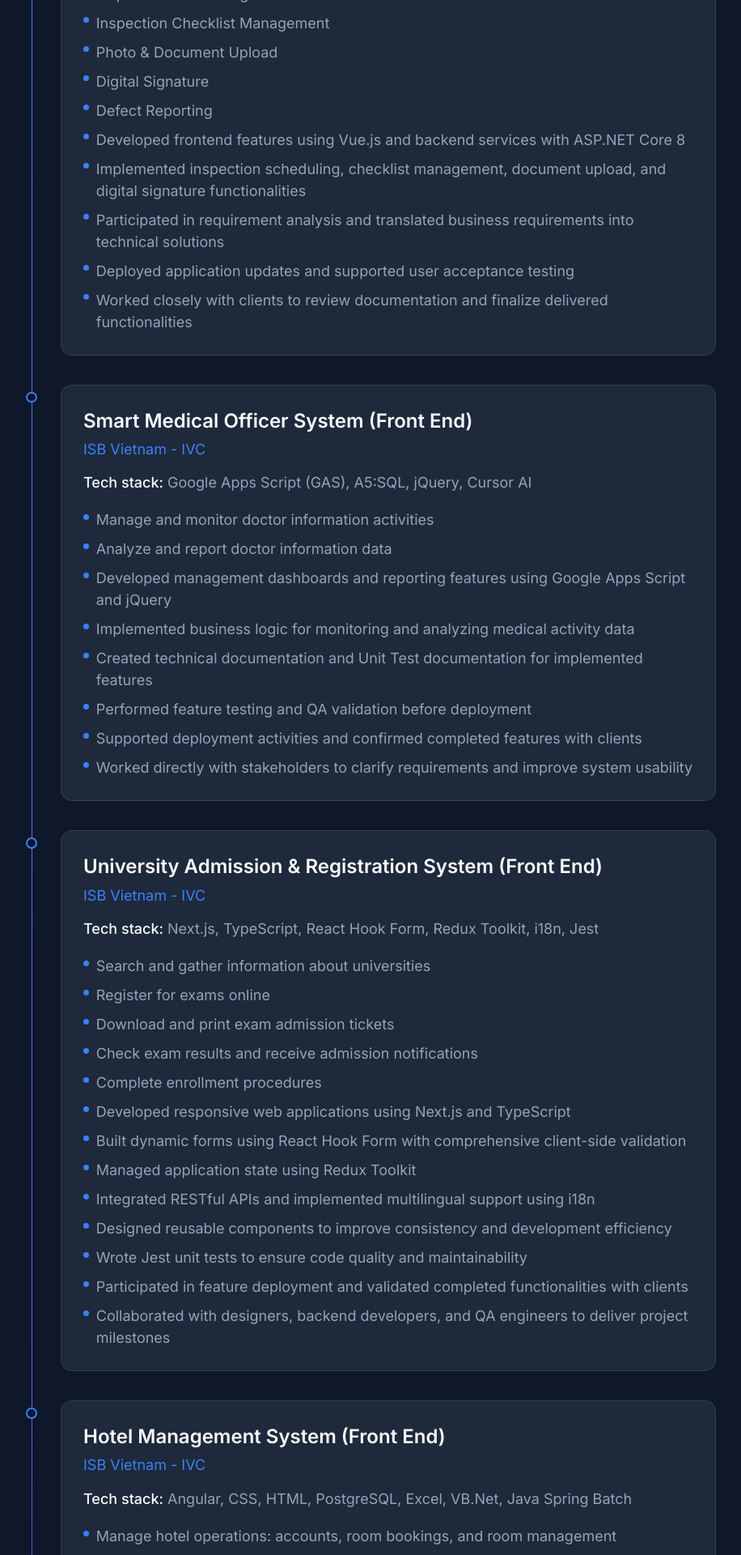
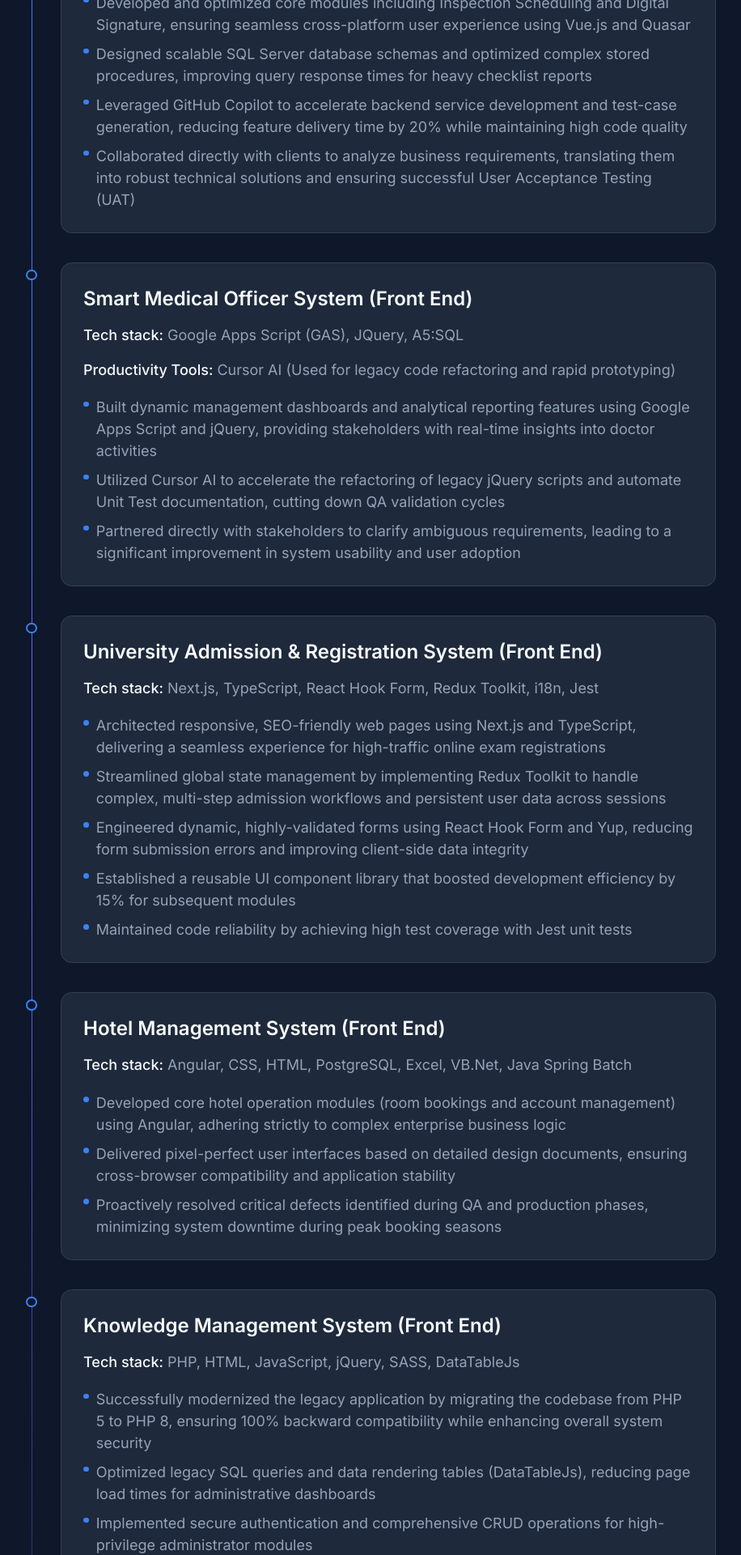
Before and after one commit to chanvinh/portfolio, a React (Vite) app: page / in a window 1280 px wide. Shown: the part 2680-4600 px from the top of the page at 81% size, without its empty margins (187-1103 px from the left). Built offline with nearby package versions, Linux system fonts and the light colour scheme.

Commit message:
Update portfolio

```diff
--- a/src/components/sections/experience-card.tsx
+++ b/src/components/sections/experience-card.tsx
@@ -5,18 +5,19 @@ interface ExperienceCardProps {
   entry: ExperienceEntry;
   translation: ExperienceTranslation;
   techStackLabel: string;
+  productivityLabel?: string;
 }
 
 export function ExperienceCard({
   entry,
   translation,
   techStackLabel,
+  productivityLabel,
 }: ExperienceCardProps) {
   return (
     <div className="rounded-xl border border-border bg-surface p-6 transition-colors duration-200 hover:border-primary/30">
       <div className="space-y-1">
         <h3 className="text-highlight font-semibold">{translation.role}</h3>
-        <p className="text-base text-primary">{entry.company}</p>
       </div>
 
       <div className="mt-3 space-y-2 text-base leading-relaxed">
@@ -25,6 +26,14 @@ export function ExperienceCard({
           {entry.techStack}
         </p>
       </div>
+
+      {entry.productivityTools && (<div className="mt-3 space-y-2 text-base leading-relaxed">
+        <p className="text-muted">
+          <span className="font-medium text-foreground">{productivityLabel}</span>{" "}
+          {entry.productivityTools}
+        </p>
+      </div>)}
+
 
       <ul className="mt-4 space-y-2">
         {translation.highlights.map((highlight) => (
--- a/src/components/sections/experience.tsx
+++ b/src/components/sections/experience.tsx
@@ -6,7 +6,7 @@ import { ExperienceCard } from "@/components/sections/experience-card";
 
 export function Experience() {
   const { t } = useLocale();
-  const { title, subtitle, techStackLabel,  items } =
+  const { title, subtitle, techStackLabel, productivityLabel, items } =
     t.experience;
 
   return (
@@ -36,6 +36,7 @@ export function Experience() {
                     entry={entry}
                     translation={translation}
                     techStackLabel={techStackLabel}
+                    productivityLabel={productivityLabel}
                   />
                 </article>
               </FadeIn>
--- a/src/data/experiences.ts
+++ b/src/data/experiences.ts
@@ -1,41 +1,39 @@
 export interface ExperienceEntry {
   id: string;
-  company: string;
   techStack: string;
+  productivityTools?: string;
 }
 
 export const experienceEntries: ExperienceEntry[] = [
   {
     id: "fis",
-    company: "ISB Vietnam - IVC",
     techStack:
-      "ASP.NET Core 8, VueJS, SQL Server, Quasar Build, Vitest, Postman, SCSS, Copilot",
+      "ASP.NET Core 8, VueJS, SQL Server, Quasar Build, Vitest, Postman, SCSS",
+    productivityTools:
+      "GitHub Copilot (Used for boilerplate code generation and Vitest unit testing scaffolding)",
   },
   {
     id: "smo",
-    company: "ISB Vietnam - IVC",
-    techStack: "Google Apps Script (GAS), A5:SQL, jQuery, Cursor AI",
+    techStack: "Google Apps Script (GAS), JQuery, A5:SQL",
+    productivityTools:
+      "Cursor AI (Used for legacy code refactoring and rapid prototyping)",
   },
   {
     id: "ucaro",
-    company: "ISB Vietnam - IVC",
     techStack:
       "Next.js, TypeScript, React Hook Form, Redux Toolkit, i18n, Jest",
   },
   {
     id: "nehop",
-    company: "ISB Vietnam - IVC",
     techStack:
       "Angular, CSS, HTML, PostgreSQL, Excel, VB.Net, Java Spring Batch",
   },
   {
     id: "kwn",
-    company: "ISB Vietnam - IVC",
     techStack: "PHP, HTML, JavaScript, jQuery, SASS, DataTableJs",
   },
   {
     id: "core-banking",
-    company: "ISB Vietnam - IVC",
     techStack:
       "TypeScript, Next.js, Redux Saga, Styled Components, i18n, Jest, React.js",
   },
--- a/src/locales/en.ts
+++ b/src/locales/en.ts
@@ -47,92 +47,58 @@ export const en: LocaleData = {
     title: "Experiences",
     subtitle: "Projects I've worked on at ISB Vietnam - IVC over 3.5+ years.",
     techStackLabel: "Tech stack:",
+    productivityLabel: "Productivity Tools:",
     items: {
       fis: {
         role: "Financial Information System (Full Stack)",
         highlights: [
-          "Inspection Scheduling",
-          "Inspection Checklist Management",
-          "Photo & Document Upload",
-          "Digital Signature",
-          "Defect Reporting",
-          "Developed frontend features using Vue.js and backend services with ASP.NET Core 8",
-          "Implemented inspection scheduling, checklist management, document upload, and digital signature functionalities",
-          "Participated in requirement analysis and translated business requirements into technical solutions",
-          "Deployed application updates and supported user acceptance testing",
-          "Worked closely with clients to review documentation and finalize delivered functionalities",
+          "Developed and optimized core modules including Inspection Scheduling and Digital Signature, ensuring seamless cross-platform user experience using Vue.js and Quasar",
+          "Designed scalable SQL Server database schemas and optimized complex stored procedures, improving query response times for heavy checklist reports",
+          "Leveraged GitHub Copilot to accelerate backend service development and test-case generation, reducing feature delivery time by 20% while maintaining high code quality",
+          "Collaborated directly with clients to analyze business requirements, translating them into robust technical solutions and ensuring successful User Acceptance Testing (UAT)",
         ],
       },
       smo: {
         role: "Smart Medical Officer System (Front End)",
         highlights: [
-          "Manage and monitor doctor information activities",
-          "Analyze and report doctor information data",
-          "Developed management dashboards and reporting features using Google Apps Script and jQuery",
-          "Implemented business logic for monitoring and analyzing medical activity data",
-          "Created technical documentation and Unit Test documentation for implemented features",
-          "Performed feature testing and QA validation before deployment",
-          "Supported deployment activities and confirmed completed features with clients",
-          "Worked directly with stakeholders to clarify requirements and improve system usability",
+          "Built dynamic management dashboards and analytical reporting features using Google Apps Script and jQuery, providing stakeholders with real-time insights into doctor activities",
+          "Utilized Cursor AI to accelerate the refactoring of legacy jQuery scripts and automate Unit Test documentation, cutting down QA validation cycles",
+          "Partnered directly with stakeholders to clarify ambiguous requirements, leading to a significant improvement in system usability and user adoption",
         ],
       },
       ucaro: {
         role: "University Admission & Registration System (Front End)",
         highlights: [
-          "Search and gather information about universities",
-          "Register for exams online",
-          "Download and print exam admission tickets",
-          "Check exam results and receive admission notifications",
-          "Complete enrollment procedures",
-          "Developed responsive web applications using Next.js and TypeScript",
-          "Built dynamic forms using React Hook Form with comprehensive client-side validation",
-          "Managed application state using Redux Toolkit",
-          "Integrated RESTful APIs and implemented multilingual support using i18n",
-          "Designed reusable components to improve consistency and development efficiency",
-          "Wrote Jest unit tests to ensure code quality and maintainability",
-          "Participated in feature deployment and validated completed functionalities with clients",
-          "Collaborated with designers, backend developers, and QA engineers to deliver project milestones",
+          "Architected responsive, SEO-friendly web pages using Next.js and TypeScript, delivering a seamless experience for high-traffic online exam registrations",
+          "Streamlined global state management by implementing Redux Toolkit to handle complex, multi-step admission workflows and persistent user data across sessions",
+          "Engineered dynamic, highly-validated forms using React Hook Form and Yup, reducing form submission errors and improving client-side data integrity",
+          "Established a reusable UI component library that boosted development efficiency by 15% for subsequent modules",
+          "Maintained code reliability by achieving high test coverage with Jest unit tests",
         ],
       },
       nehop: {
         role: "Hotel Management System (Front End)",
         highlights: [
-          "Manage hotel operations: accounts, room bookings, and room management",
-          "Developed hotel management modules using Angular based on business requirements",
-          "Implemented user interfaces following detailed design documents",
-          "Prepared Detail Design and Unit Test documentation for assigned features",
-          "Maintained and enhanced existing functionalities while ensuring application stability",
-          "Fixed defects identified during testing and production support",
-          "Collaborated with developers, QA engineers, and business analysts throughout the project lifecycle",
+          "Developed core hotel operation modules (room bookings and account management) using Angular, adhering strictly to complex enterprise business logic",
+          "Delivered pixel-perfect user interfaces based on detailed design documents, ensuring cross-browser compatibility and application stability",
+          "Proactively resolved critical defects identified during QA and production phases, minimizing system downtime during peak booking seasons",
         ],
       },
       kwn: {
         role: "Knowledge Management System (Front End)",
         highlights: [
-          "Manage admin activities and account management",
-          "CRUD operations and progress tracking",
-          "Create admin, login, and management pages",
-          "Developed administration modules using PHP, JavaScript, jQuery, and HTML",
-          "Implemented authentication, user management, and CRUD functionalities for administrators",
-          "Enhanced existing features and maintained legacy source code",
-          "Upgraded the application from PHP 5 to PHP 8 while ensuring backward compatibility",
-          "Optimized SQL queries and improved application performance",
-          "Worked closely with team members to analyze requirements and deliver requested features",
+          "Successfully modernized the legacy application by migrating the codebase from PHP 5 to PHP 8, ensuring 100% backward compatibility while enhancing overall system security",
+          "Optimized legacy SQL queries and data rendering tables (DataTableJs), reducing page load times for administrative dashboards",
+          "Implemented secure authentication and comprehensive CRUD operations for high-privilege administrator modules",
         ],
       },
       "core-banking": {
         role: "Core Banking System (Front End)",
         highlights: [
-          "Manage banking activities: accounts, deposits, and loans",
-          "Developed and maintained enterprise banking modules using React.js, Next.js, and TypeScript",
-          "Built reusable and scalable UI components following the project's design system",
-          "Integrated RESTful APIs and handled asynchronous data using Redux Saga",
-          "Implemented new features and enhanced existing functionalities based on business requirements",
-          "Wrote comprehensive Jest unit tests to ensure application reliability and maintainability",
-          "Investigated and resolved production issues while optimizing application performance",
-          "Developed internal tools to improve development efficiency and team productivity",
-          "Collaborated closely with backend developers, QA engineers, and business analysts throughout the development lifecycle",
-          "Reviewed design documents and validated implemented features before client delivery",
+          "Developed and maintained mission-critical enterprise banking modules (deposits, loans) using Next.js and TypeScript, meeting strict performance and security standards",
+          "Managed complex asynchronous data flows and API side-effects efficiently using Redux Saga, ensuring real-time data consistency for financial transactions",
+          "Contributed to the internal design system by building scalable, reusable UI components, improving front-end delivery velocity across the wider team",
+          "Drove continuous improvement by participating in code reviews, mentoring junior members, and building internal tools to optimize development workflows",
         ],
       },
     },
--- a/src/locales/types.ts
+++ b/src/locales/types.ts
@@ -41,6 +41,7 @@ export interface LocaleData {
     title: string;
     subtitle: string;
     techStackLabel: string;
+    productivityLabel?: string;
     items: Record<string, ExperienceTranslation>;
   };
   contact: {
--- a/src/locales/vi.ts
+++ b/src/locales/vi.ts
@@ -48,92 +48,58 @@ export const vi: LocaleData = {
     subtitle:
       "Các dự án tôi đã tham gia tại ISB Vietnam - IVC trong hơn 3,5 năm.",
     techStackLabel: "Tech stack:",
+    productivityLabel: "Productivity Tools:",
     items: {
       fis: {
         role: "Hệ thống thông tin tài chính (Full Stack) (Support Team)",
         highlights: [
-          "Lên lịch kiểm tra",
-          "Quản lý checklist kiểm tra",
-          "Tải lên ảnh & tài liệu",
-          "Chữ ký số",
-          "Báo cáo lỗi",
-          "Phát triển các tính năng frontend bằng Vue.js và dịch vụ backend bằng ASP.NET Core 8",
-          "Triển khai các chức năng lập lịch kiểm tra, quản lý checklist, tải lên tài liệu và chữ ký số",
-          "Tham gia phân tích yêu cầu và chuyển đổi các yêu cầu nghiệp vụ thành giải pháp kỹ thuật",
-          "Triển khai các bản cập nhật ứng dụng và hỗ trợ quá trình kiểm thử chấp nhận người dùng (UAT)",
-          "Làm việc chặt chẽ với khách hàng để rà soát tài liệu và hoàn thiện các chức năng bàn giao"
+          "Phát triển và tối ưu hóa các phân hệ cốt lõi bao gồm Lên lịch kiểm tra (Inspection Scheduling) và Ký số (Digital Signature), đảm bảo trải nghiệm người dùng mượt mà trên nhiều nền tảng bằng cách sử dụng Vue.js và Quasar",
+          "Thiết kế các cấu trúc cơ sở dữ liệu SQL Server có khả năng mở rộng cao và tối ưu hóa các hàm thủ tục (stored procedures) phức tạp, giúp cải thiện đáng kể thời gian phản hồi truy vấn đối với các báo cáo kiểm tra có dữ liệu lớn",
+          "Tận dụng hiệu quả GitHub Copilot để tăng tốc quá trình phát triển dịch vụ backend và tự động tạo các kịch bản kiểm thử, rút ngắn 20% thời gian bàn giao tính năng mới trong khi vẫn duy trì chất lượng mã nguồn ở mức cao",
+          "Làm việc trực tiếp với khách hàng để phân tích yêu cầu nghiệp vụ, chuyển đổi linh hoạt các yêu cầu đó thành giải pháp kỹ thuật tối ưu và đảm bảo quá trình Kiểm thử chấp nhận sản phẩm (UAT) diễn ra thành công",
         ],
       },
       smo: {
         role: "Hệ thống sỹ quan y tế thông minh (Front End)",
         highlights: [
-          "Quản lý và theo dõi hoạt động thông tin bác sĩ",
-          "Phân tích và báo cáo dữ liệu thông tin bác sĩ",
-          "Phát triển các dashboard quản trị và tính năng báo cáo bằng Google Apps Script và jQuery",
-          "Triển khai logic nghiệp vụ để giám sát và phân tích dữ liệu hoạt động y tế",
-          "Xây dựng tài liệu kỹ thuật và tài liệu Unit Test cho các tính năng đã triển khai",
-          "Thực hiện kiểm thử tính năng và xác thực QA trước khi triển khai",
-          "Hỗ trợ các hoạt động triển khai và xác nhận hoàn thành tính năng với khách hàng",
-          "Làm việc trực tiếp với các bên liên quan để làm rõ yêu cầu và cải thiện tính khả dụng của hệ thống"
+          "Xây dựng thành công các bảng điều khiển quản lý (dashboard) trực quan và các tính năng báo cáo phân tích bằng Google Apps Script và jQuery, cung cấp cho các bên liên quan cái nhìn toàn diện theo thời gian thực về hoạt động của bác sĩ",
+          "Ứng dụng Cursor AI để đẩy nhanh tốc độ tái cấu trúc (refactor) các đoạn mã nguồn jQuery cũ và tự động hóa việc viết tài liệu Unit Test, rút ngắn đáng kể chu kỳ kiểm định chất lượng (QA validation)",
+          "Hợp tác chặt chẽ với các bên liên quan để làm rõ các yêu cầu nghiệp vụ còn mơ hồ, mang lại sự cải tiến vượt trội về khả năng dễ sử dụng (usability) và mức độ hài lòng của người dùng đối với hệ thống",
         ],
       },
       ucaro: {
         role: "Hệ thống tuyển sinh & Đăng ký đại học (Front End)",
         highlights: [
-          "Tìm kiếm và thu thập thông tin các trường đại học",
-          "Đăng ký thi trực tuyến",
-          "Tải và in vé dự thi",
-          "Tra cứu kết quả thi và nhận thông báo trúng tuyển",
-          "Hoàn tất thủ tục nhập học",
-          "Phát triển các ứng dụng web responsive bằng Next.js và TypeScript",
-          "Xây dựng các form động sử dụng React Hook Form kết hợp xác thực phía client toàn diện",
-          "Quản lý trạng thái ứng dụng bằng Redux Toolkit",
-          "Tích hợp RESTful API và triển khai tính năng hỗ trợ đa ngôn ngữ bằng i18n",
-          "Thiết kế các component có thể tái sử dụng nhằm tối ưu tính nhất quán và hiệu suất phát triển",
-          "Viết Jest unit test để đảm bảo chất lượng và khả năng bảo trì của mã nguồn",
-          "Tham gia triển khai tính năng và xác nhận các chức năng đã hoàn thiện với khách hàng",
-          "Phối hợp với designer, backend developer và QA engineer để hoàn thành các cột mốc (milestones) của dự án"
+          "Xây dựng kiến trúc các trang web có độ phản hồi cao (responsive) và tối ưu SEO sử dụng Next.js và TypeScript, mang lại trải nghiệm mượt mà cho hệ thống đăng ký thi trực tuyến có lượng truy cập lớn",
+          "Chuẩn hóa việc quản lý trạng thái toàn cục (global state) bằng cách triển khai Redux Toolkit nhằm xử lý mượt mà các luồng quy trình đăng ký phức tạp gồm nhiều bước và duy trì tính nhất quán của dữ liệu người dùng qua các phiên làm việc",
+          "Xây dựng các biểu mẫu động (dynamic forms) với cơ chế xác thực chặt chẽ bằng React Hook Form và Yup, giảm thiểu tối đa các lỗi nhập liệu phía máy khách (client-side) và nâng cao tính toàn vẹn của dữ liệu",
+          "Thiết lập một thư viện thành phần UI (reusable components) có khả năng tái sử dụng cao, giúp tăng 15% hiệu suất phát triển cho các phân hệ tiếp theo trong dự án",
+          "Đảm bảo tính ổn định và độ tin cậy của mã nguồn bằng cách đạt tỷ lệ bao phủ kiểm thử cao thông qua Jest unit tests",
         ],
       },
       nehop: {
         role: "Hệ thống quản lý khách sạn (Front End)",
         highlights: [
-          "Quản lý vận hành khách sạn: tài khoản, đặt phòng và quản lý phòng",
-          "Phát triển các module quản lý khách sạn bằng Angular dựa trên các yêu cầu nghiệp vụ",
-          "Triển khai giao diện người dùng theo tài liệu thiết kế chi tiết",
-          "Xây dựng tài liệu thiết kế chi tiết (Detail Design) và tài liệu Unit Test cho các tính năng được giao",
-          "Bảo trì và cải tiến các chức năng hiện có nhằm đảm bảo tính ổn định của ứng dụng",
-          "Sửa các lỗi phát sinh trong quá trình kiểm thử và hỗ trợ vận hành (production support)",
-          "Phối hợp với developer, QA engineer và business analyst (BA) trong suốt vòng đời dự án"
+          "Phát triển các mô-đun vận hành cốt lõi của khách sạn (quản lý đặt phòng và quản lý tài khoản) sử dụng Angular, đáp ứng nghiêm ngặt các quy trình nghiệp vụ phức tạp của doanh nghiệp",
+          "Bàn giao các giao diện người dùng đạt độ chính xác tuyệt đối (pixel-perfect) dựa trên các tài liệu thiết kế chi tiết, đảm bảo tính tương thích tốt trên nhiều trình duyệt và độ ổn định cao của ứng dụng",
+          "Chủ động khắc phục các lỗi nghiêm trọng được phát hiện trong giai đoạn QA và vận hành thực tế, giảm thiểu rủi ro gián đoạn hệ thống vào các mùa đặt phòng cao điểm",
         ],
       },
       kwn: {
-        role: "Hệ thống quản lý tri thức (Front End)",
+        role: "Hệ thống quản lý tri thức (Full Stack)",
         highlights: [
-          "Quản lý hoạt động admin và tài khoản",
-          "Thao tác CRUD và theo dõi tiến độ",
-          "Tạo trang admin, đăng nhập và quản lý",
-          "Phát triển các module quản trị sử dụng PHP, JavaScript, jQuery và HTML",
-          "Triển khai các chức năng xác thực (authentication), quản lý người dùng và CRUD cho quản trị viên",
-          "Cải tiến các tính năng hiện có và bảo trì mã nguồn cũ (legacy source code)",
-          "Nâng cấp ứng dụng từ PHP 5 lên PHP 8 đồng thời đảm bảo tính tương thích ngược (backward compatibility)",
-          "Tối ưu hóa các câu lệnh SQL và cải thiện hiệu suất ứng dụng",
-          "Làm việc chặt chẽ với các thành viên trong nhóm để phân tích yêu cầu và bàn giao các tính năng được yêu cầu"
+          "Hiện đại hóa thành công ứng dụng cũ bằng cách nâng cấp toàn bộ mã nguồn từ PHP 5 lên PHP 8, đảm bảo khả năng tương thích ngược hoàn hảo 100% đồng thời nâng cao tính bảo mật cho toàn hệ thống",
+          "Tối ưu hóa các câu lệnh SQL cũ và các bảng kết xuất dữ liệu (DataTableJs), rút ngắn thời gian tải trang cho các bảng điều khiển dành cho quản trị viên",
+          "Triển khai cơ chế xác thực an toàn và xây dựng toàn diện các tính năng CRUD cho các mô-đun quản trị có quyền hạn cao",
         ],
       },
       "core-banking": {
         role: "Hệ thống ngân hàng (Front End)",
         highlights: [
-          "Quản lý hoạt động ngân hàng: tài khoản, tiền gửi và cho vay",
-          "Phát triển và bảo trì các module ngân hàng doanh nghiệp (enterprise banking) sử dụng React.js, Next.js và TypeScript",
-          "Xây dựng các UI component có thể tái sử dụng và mở rộng (scalable) theo design system của dự án",
-          "Tích hợp các RESTful API và xử lý dữ liệu bất đồng bộ sử dụng Redux Saga",
-          "Triển khai các tính năng mới và cải tiến các chức năng hiện có dựa trên các yêu cầu nghiệp vụ",
-          "Viết các bản Jest unit test toàn diện nhằm đảm bảo tính tin cậy và khả năng bảo trì của ứng dụng",
-          "Điều tra và khắc phục các sự cố trên môi trường production, đồng thời tối ưu hóa hiệu suất ứng dụng",
-          "Phát triển các công cụ nội bộ nhằm nâng cao hiệu suất phát triển và năng suất của đội ngũ",
-          "Phối hợp chặt chẽ với backend developer, QA engineer và business analyst (BA) trong suốt vòng đời phát triển",
-          "Rà soát các tài liệu thiết kế và xác thực các tính năng đã triển khai trước khi bàn giao cho khách hàng"
+          "Phát triển và bảo trì các mô-đun ngân hàng doanh nghiệp cực kỳ quan trọng (tài khoản, tiền gửi, khoản vay) sử dụng Next.js và TypeScript, đáp ứng các tiêu chuẩn khắt khe về hiệu năng và bảo mật tài chính",
+          "Quản lý hiệu quả các luồng dữ liệu bất đồng bộ phức tạp và các tác vụ phụ (side-effects) của API bằng cách sử dụng Redux Saga, đảm bảo tính nhất quán dữ liệu theo thời gian thực cho các giao dịch tài chính",
+          "Đóng góp vào hệ thống thiết kế nội bộ (internal design system) bằng cách xây dựng các thành phần UI có khả năng mở rộng tốt, giúp tăng tốc độ bàn giao mã nguồn frontend cho toàn bộ đội ngũ phát triển",
+          "Thúc đẩy sự cải tiến liên tục bằng cách tích cực tham gia đánh giá mã nguồn (code review), hướng dẫn các thành viên cấp dưới (mentoring) và xây dựng các công cụ nội bộ nhằm tối ưu hóa quy trình làm việc của đội ngũ",
         ],
       },
     },
```
